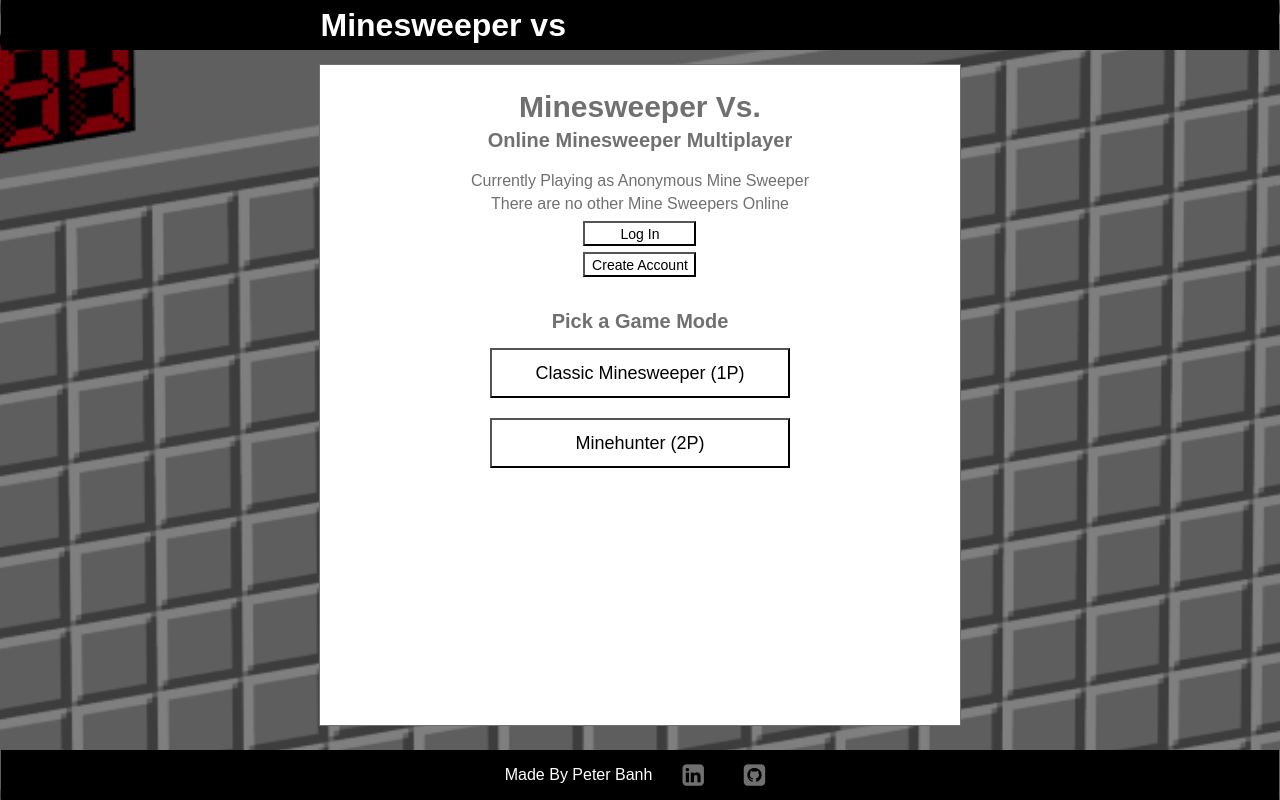
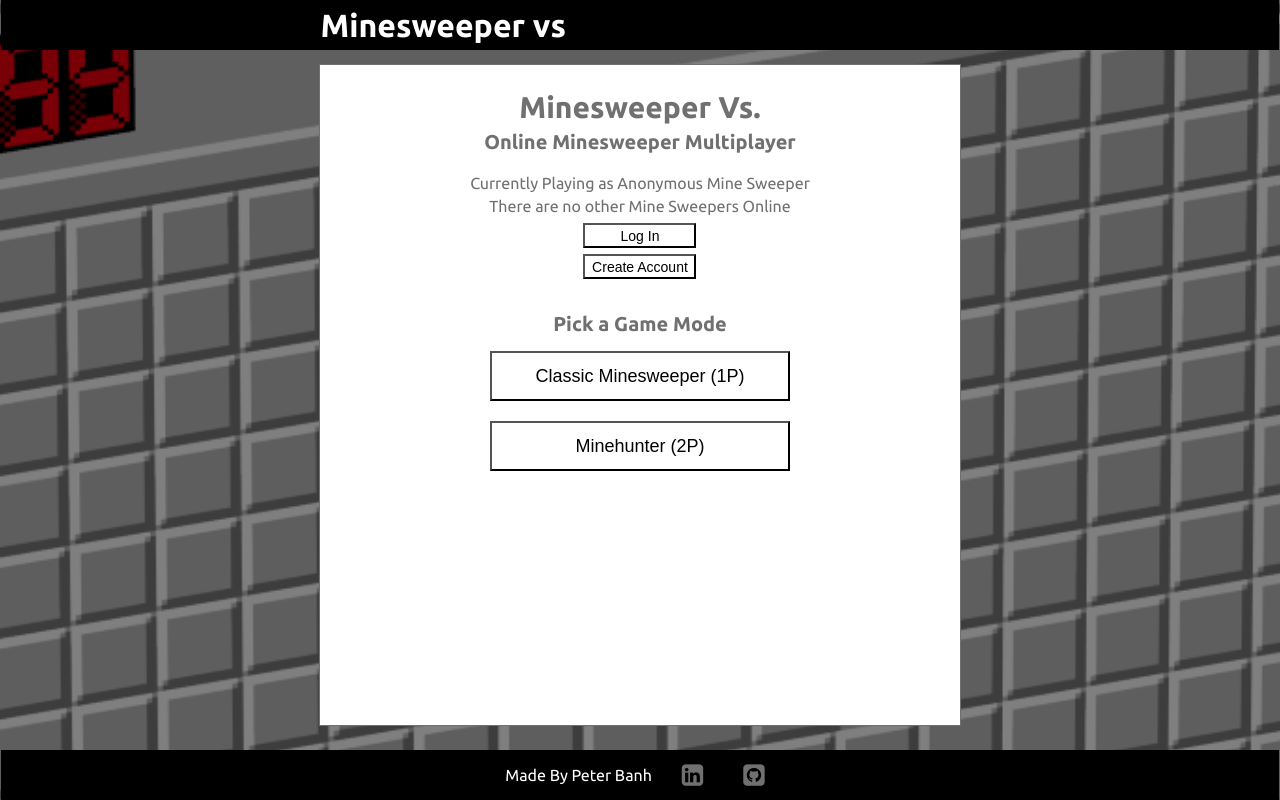
Before and after one commit to banhpete/Minesweeper-Vs, a React app: page client/public/index.html in a window 1280 px wide. Built offline with nearby package versions, Linux system fonts and the light colour scheme; files whose address does not match are found by name.

Commit message:
Add link to preconnect to google fonts. Reduce two links to one to reduce number of requests

```diff
--- a/client/public/index.html
+++ b/client/public/index.html
@@ -4,8 +4,8 @@
   <head>
     <meta charset="utf-8" />
     <link rel="icon" href="%PUBLIC_URL%/minefavicon.ico?v=99999" />
-    <link rel="preconnect" href="https://fonts.googleapis.com/css2?family=Ubuntu&display=swap" rel="stylesheet">
-    <link rel="preconnect" href="https://fonts.googleapis.com/css2?family=Press+Start+2P&display=swap" rel="stylesheet">
+    <link rel="preconnect" href="https://fonts.gstatic.com/" crossorigin>
+    <link href="https://fonts.googleapis.com/css?family=Press+Start+2P|Ubuntu:400,700&display=swap" rel="stylesheet">
     <link rel="stylesheet" href="https://cdnjs.cloudflare.com/ajax/libs/font-awesome/4.7.0/css/font-awesome.min.css">
     <meta name="viewport" content="width=device-width, initial-scale=1" />
     <meta name="theme-color" content="#000000" />
```
